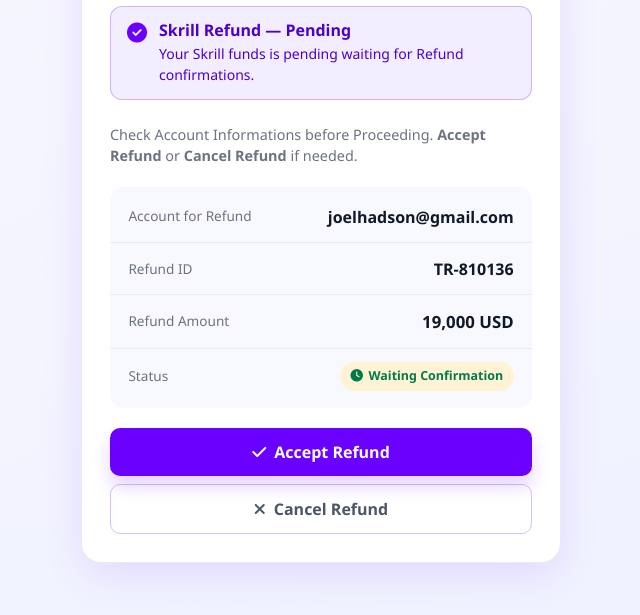
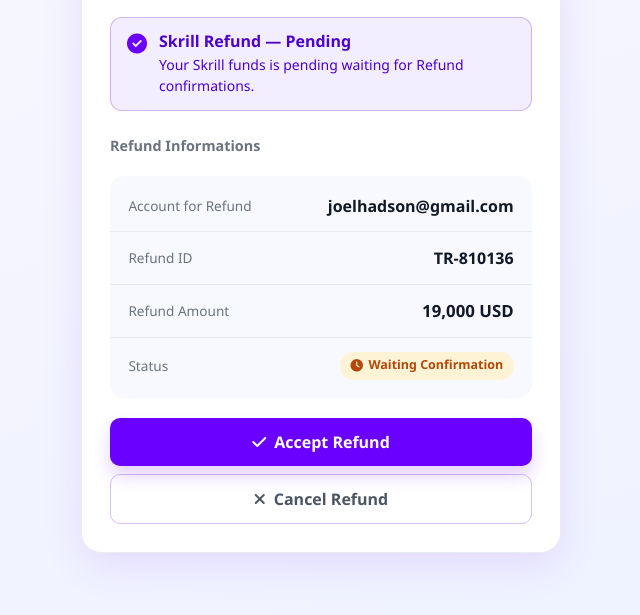
Before and after one commit to agnesjosphat907-bit/Skrill, a website: page public/index.html in a window 1280 px wide. Shown: the part 171-786 px from the top of the page, without its empty margins (319-959 px from the left). Drawn offline with nearby package versions, Linux system fonts and the light colour scheme; no server answers.

Commit message:
Update index.html

```diff
--- a/public/index.html
+++ b/public/index.html
@@ -21,15 +21,11 @@
             /* darker purple */
             --sk-surface: #ffffff;
             --sk-text: #111827;
-
             --success-bg: #efe7ff;
             --success-text: #4b00cc;
             --warning-bg: #fff3d6;
             --warning-text: #b54708;
             --danger-text: #d92d20;
-
-            /* requested: make "Waiting Confirmation" green */
-            --waiting-text-green: #027a48;
         }
 
         body {
@@ -177,14 +173,7 @@
 
         .status-badge.waiting {
             background: var(--warning-bg);
-            /* keep badge styling but override text color below */
-            color: var(--waiting-text-green);
-        }
-
-        /* Force the waiting text/icon to green */
-        .status-badge.waiting #statusText,
-        .status-badge.waiting i {
-            color: var(--waiting-text-green) !important;
+            color: var(--warning-text);
         }
 
         .alert-warn {
@@ -271,8 +260,7 @@
 
             <div class="card-body-custom">
                 <p class="reminder-text">
-                    Check Account Informations before Proceeding.
-                    <strong>Accept Refund</strong> or <strong>Cancel Refund</strong> if needed.
+                    <strong>Refund Informations</strong>
                 </p>
 
                 <div class="detail-list">
```
